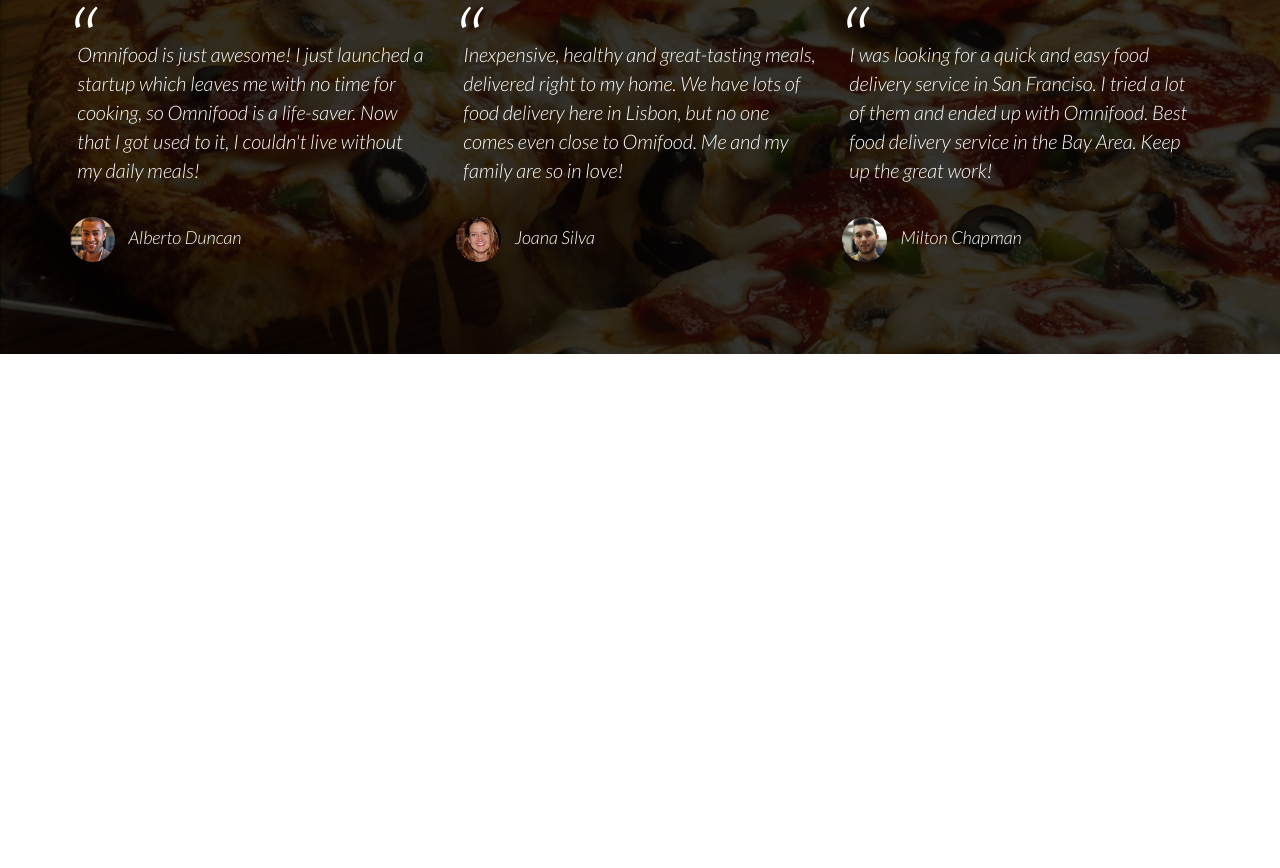
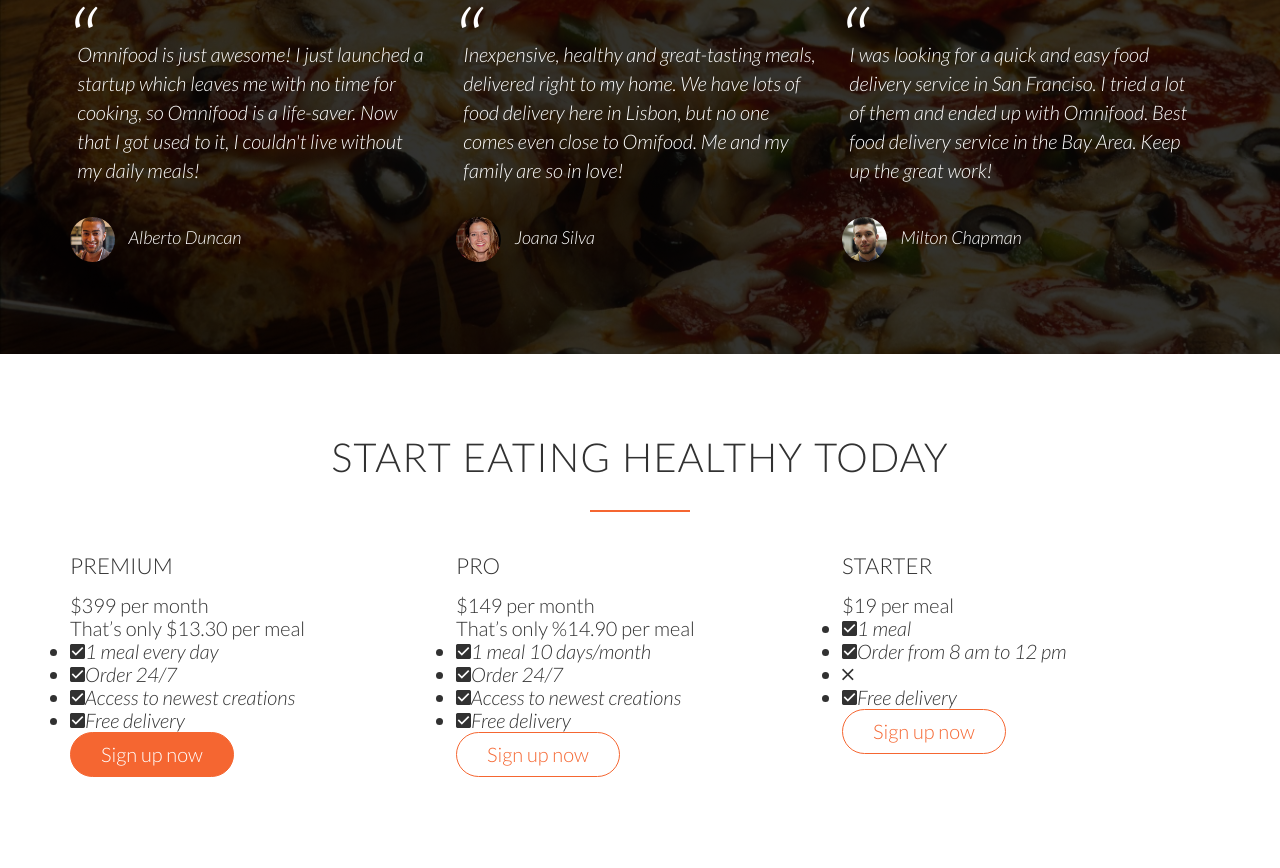
Before and after one commit to ALiu-Pomme/omnifood, a plain HTML site: page index.html in a window 1280 px wide. Shown: the part 3499-4367 px from the top of the page. Before the commit the page ends 3853 px from the top, so only its background shows below. Drawn offline with Linux system fonts and the light colour scheme; files whose address does not match are found by name.

Commit message:
created the price plans sectoin and added basic elements

```diff
--- a/index.html
+++ b/index.html
@@ -253,17 +253,112 @@
 				</div>
 			</div>
 		</section>
+		<section class="section-prices">
+			<div class="row">
+				<h2>Start eating healthy today</h2>
+			</div>
+
+			<div class="row">
+				<div class="col span-1-of-3">
+					<div class="plan-box">
+							<h3>Premium</h3>
+							<p class="plan-price">$399 per month</p>
+							<p class="plan-price-meal">That’s only $13.30 per meal</p>
+							<ul>
+								<li>
+									<i class="ion-android-checkbox">1 meal every day</i>
+								</li>
+								<li>
+									<i class="ion-android-checkbox">Order 24/7</i>
+								</li>
+								<li>
+									<i class="ion-android-checkbox">Access to newest creations</i>
+								</li>
+								<li>
+									<i class="ion-android-checkbox">Free delivery</i>
+								</li>
+							</ul>
+							<div>
+								<a href="#" class="button btn-full">Sign up now</a>
+							</div>
+						</div>
+					</div>
+				<div class="col span-1-of-3">
+						<div class="plan-box">
+							<h3>Pro</h3>
+							<p class="plan-price">$149 per month</p>
+							<p class="plan-price-meal">That’s only %14.90 per meal</p>
+							<ul>
+								<li>
+									<i class="ion-android-checkbox">1 meal 10 days/month</i>
+								</li>
+								<li>
+									<i class="ion-android-checkbox">Order 24/7</i>
+								</li>
+								<li>
+									<i class="ion-android-checkbox">Access to newest creations</i>
+								</li>
+								<li>
+									<i class="ion-android-checkbox">Free delivery</i>
+								</li>
+							</ul>
+							<div>
+								<a href="#" class="button btn-ghost">Sign up now</a>
+							</div>
+						</div>
+					</div>
+					<div class="col span-1-of-3">
+						<div class="plan-box">
+							<h3>Starter</h3>
+							<p class="plan-price">$19 per meal</p>
+							<p class="plan-price-meal"></p>
+							<ul>
+								<li>
+									<i class="ion-android-checkbox">1 meal</i>
+								</li>
+								<li>
+									<i class="ion-android-checkbox">Order from 8 am to 12 pm</i>
+								</li>
+								<li>
+									<i class="ion-android-close"></i>
+								</li>
+								<li>
+									<i class="ion-android-checkbox">Free delivery</i>
+								</li>
+							</ul>
+							<div>
+								<a href="#" class="button btn-ghost">Sign up now</a>
+							</div>
+						</div>
+					</div>
+				</div>
+			</div>
+		</section>
 	</body>
+
 </html>
 
 <!--
-Omnifood is just awesome! I just launched a startup which leaves me with no time for cooking, so Omnifood is a life-saver. Now that I got used to it, I couldn't live without my daily meals!
-(Alberto Duncan)
+Plan 1: Premium
+399$ per month
+That’s only 13.30$ per meal
+1 meal every day
+Order 24/7
+Access to newest creations
+Free delivery
 
-Inexpensive, healthy and great-tasting meals, delivered right to my home. We have lots of food delivery here in Lisbon, but no one comes even close to Omifood. Me and my family are so in love!
-(Joana Silva)
 
-I was looking for a quick and easy food delivery service in San Franciso. I tried a lot of them and ended up with Omnifood. Best food delivery service in the Bay Area. Keep up the great work!
-(Milton Chapman)
+Plan 2: Pro
+149$ per month
+That’s only 14.90$ per meal
+1 meal 10 days/month
+Order 24/7
+Access to newest creations
+Free delivery
 
+
+Plan 3: Starter
+19$ per meal
+1 meal
+Order from 8 am to 12 pm
 -->
--- a/resources/css/style.css
+++ b/resources/css/style.css
@@ -413,3 +413,7 @@
 	margin-right: 10px;
 	vertical-align: middle;
 }
+
+/* ---------------------------------------
+  PRICE PLANS
+-----------------------------------------*/
```
